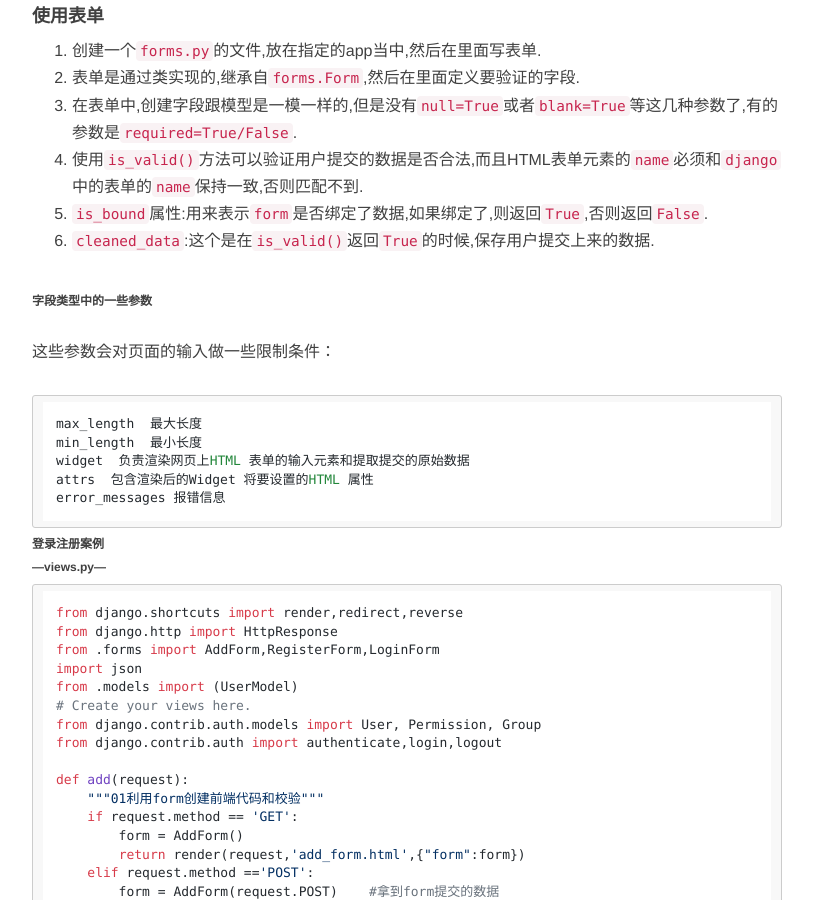
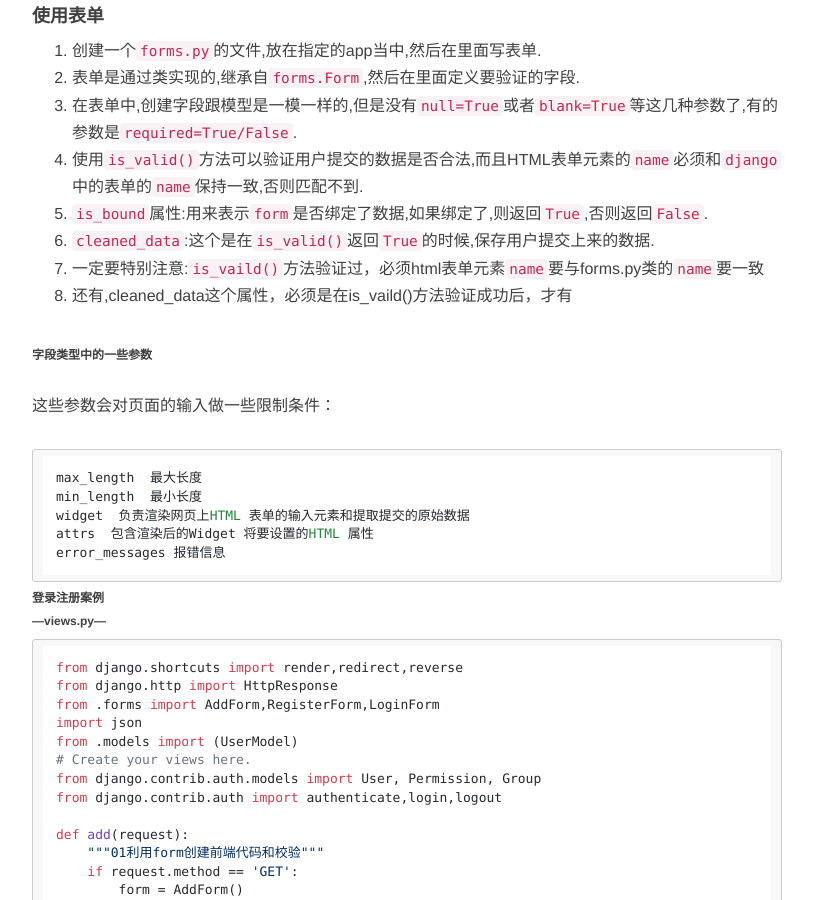
Before and after one commit to Mhh123/4399abc.io, a Jekyll site: the page built from _posts/2018-06-21-django-12form表单.md, in a window 1280 px wide and 900 px high, scrolled down 587 px. Shown: the whole window, without its empty margins (233-1046 px from the left). Built offline with Jekyll 4.4.1, drawn with Linux system fonts in a browser that asks for light colours; nearby versions of some CDN libraries; comment, search, counter and statistics services are not loaded.

Commit message:
modified 2018-06-21-django-12form表单.md

```diff
--- a/_posts/2018-06-21-django-12form表单.md
+++ b/_posts/2018-06-21-django-12form表单.md
@@ -10,6 +10,9 @@
 4. 使用`is_valid()`方法可以验证用户提交的数据是否合法,而且HTML表单元素的`name`必须和`django`中的表单的`name`保持一致,否则匹配不到.
 5. `is_bound`属性:用来表示`form`是否绑定了数据,如果绑定了,则返回`True`,否则返回`False`.
 6. `cleaned_data`:这个是在`is_valid()`返回`True`的时候,保存用户提交上来的数据.
+7. 一定要特别注意:`is_vaild()`方法验证过，必须html表单元素`name`要与forms.py类的`name`要一致
+8. 还有,cleaned_data这个属性，必须是在is_vaild()方法验证成功后，才有
+
 
 ###### 字段类型中的一些参数
 
```
